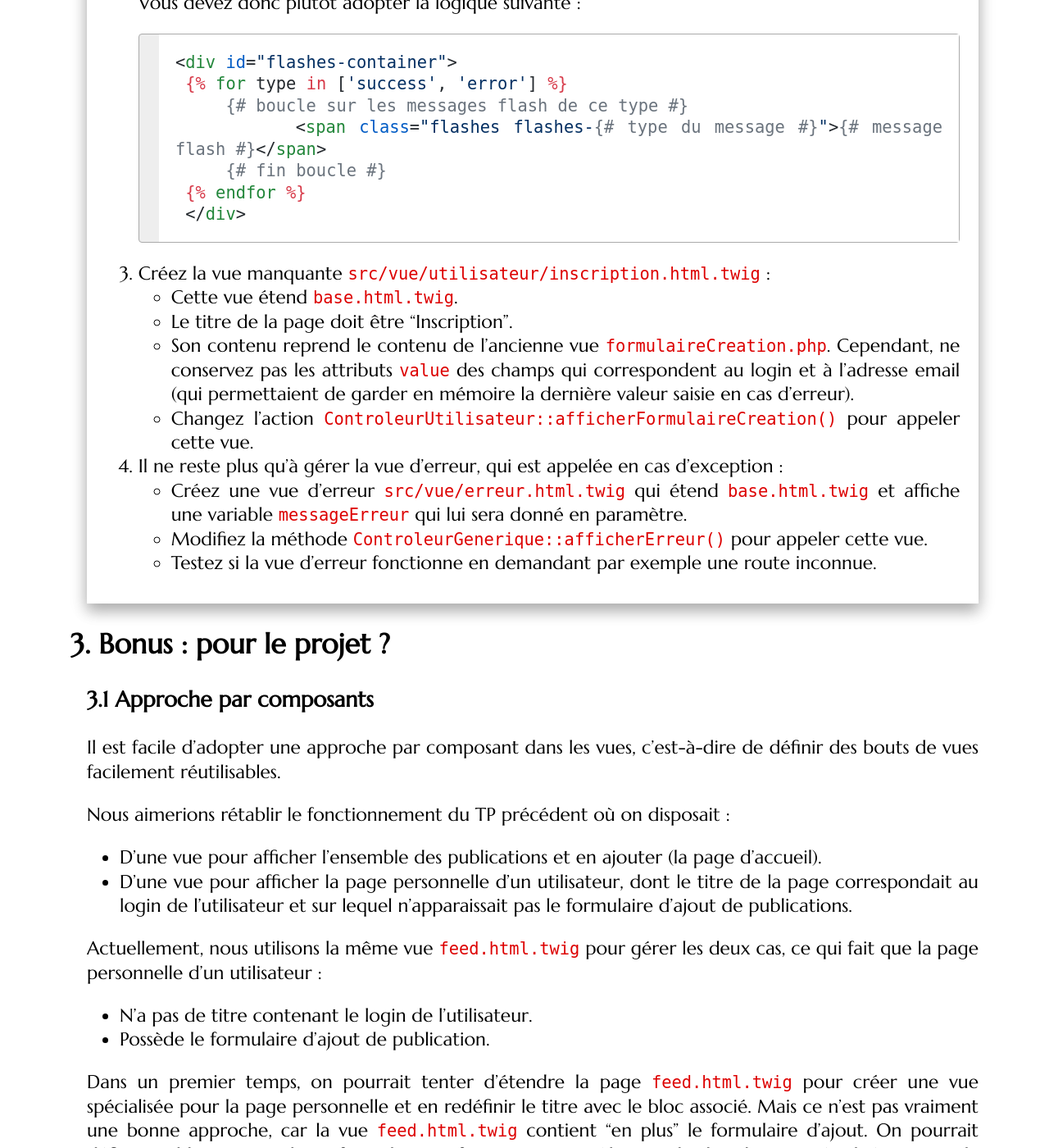
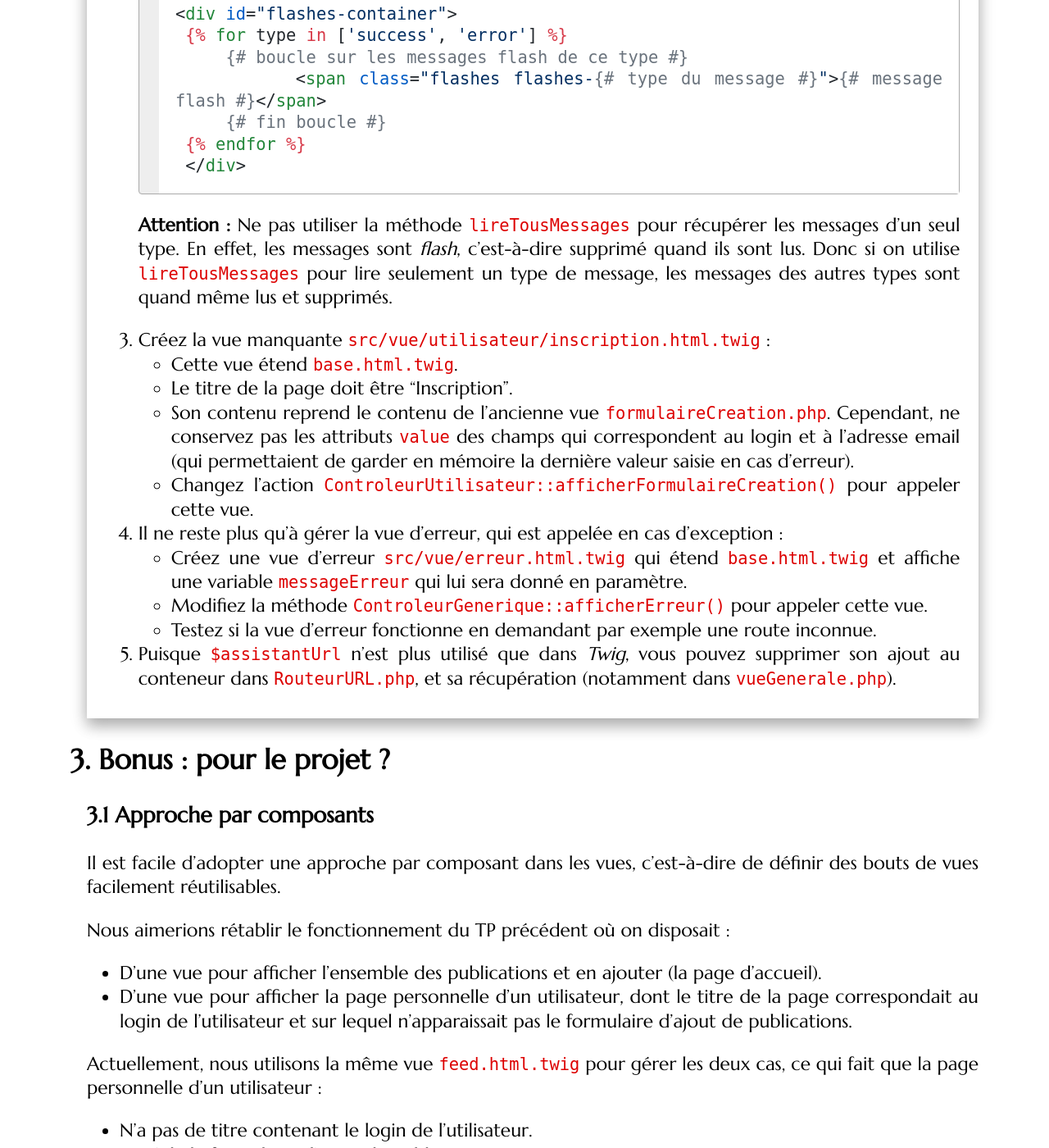
Before and after one commit to romainlebreton/R4.A.10-ComplementWeb, a Jekyll site: the page built from tutorials/tutorial2.md, in a window 1280 px wide and 1400 px high, scrolled down 21131 px. Shown: the whole window at 82% size. Built offline with Jekyll 4.4.1, drawn with Linux system fonts in a browser that asks for light colours; some web fonts are replaced; some of the changed text lies outside the part shown.

Commit message:
Mise à jour des instructions sur la récupération des messages flash et suppression de la mention de `$assistantUrl` dans le conteneur.

````diff
--- a/tutorials/tutorial2.md
+++ b/tutorials/tutorial2.md
@@ -906,6 +903,12 @@ et d'appeler la méthode `lireMessages()` dans la vue *Twig* avec `messagesFlash
     </div>
    ```
 
+   **Attention :** Ne pas utiliser la méthode `lireTousMessages` pour récupérer
+   les messages d'un seul type. En effet, les messages sont *flash*,
+   c'est-à-dire supprimé quand ils sont lus. Donc si on utilise
+   `lireTousMessages` pour lire seulement un type de message, les messages des
+   autres types sont quand même lus et supprimés.
+
 3. Créez la vue manquante `src/vue/utilisateur/inscription.html.twig` :
    * Cette vue étend `base.html.twig`.
    * Le titre de la page doit être "Inscription".
@@ -920,6 +923,10 @@ et d'appeler la méthode `lireMessages()` dans la vue *Twig* avec `messagesFlash
    * Modifiez la méthode `ControleurGenerique::afficherErreur()` pour appeler
      cette vue.
    * Testez si la vue d'erreur fonctionne en demandant par exemple une route inconnue.
+
+5. Puisque `$assistantUrl` n'est plus utilisé que dans *Twig*, vous pouvez
+   supprimer son ajout au conteneur dans `RouteurURL.php`, et sa récupération
+   (notamment dans `vueGenerale.php`).
 </div>
 
 ## Bonus : pour le projet ?
````
Also changed, not shown: other parts of tutorials/tutorial2.md (+0 -3 lines).
